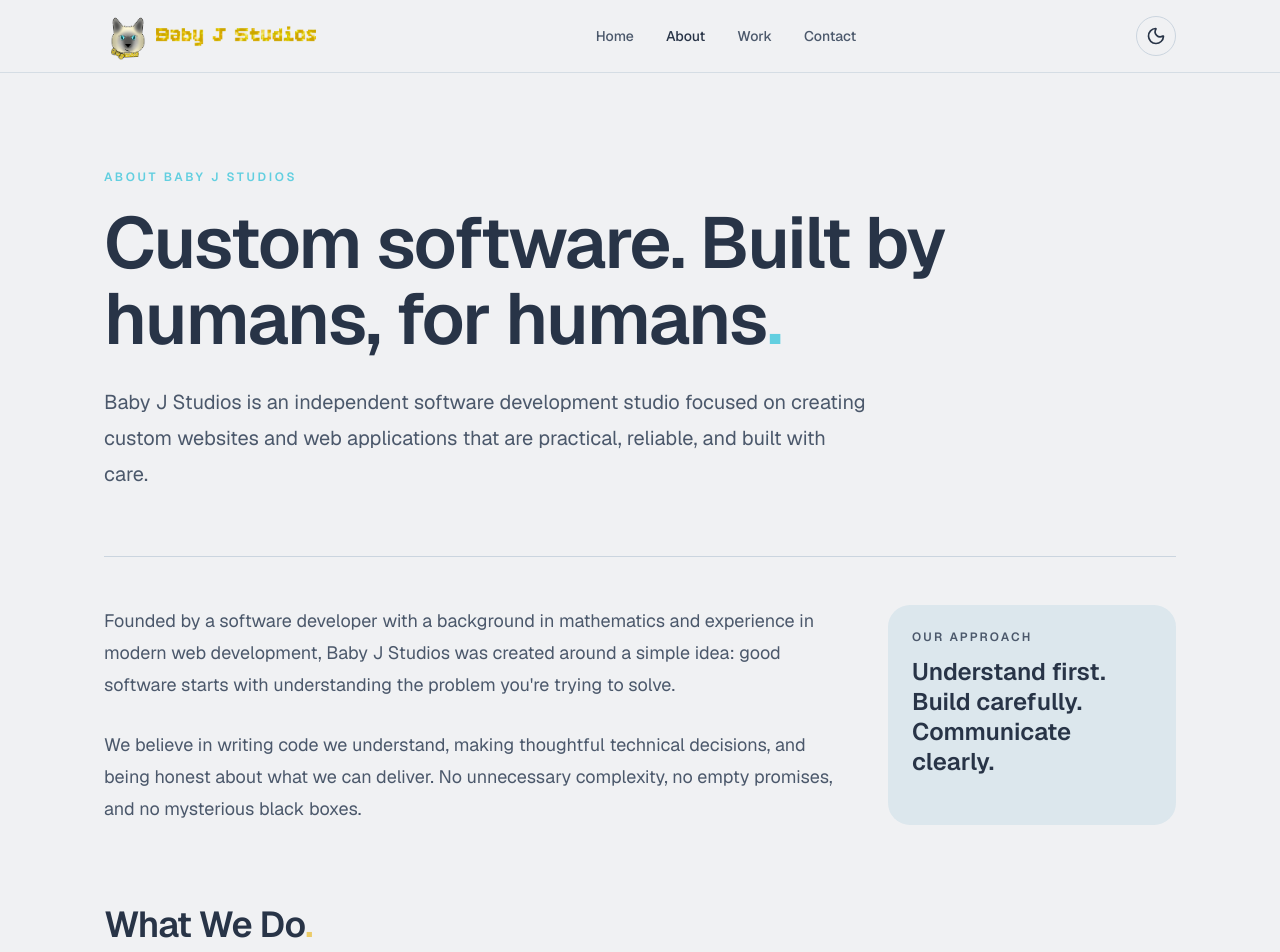
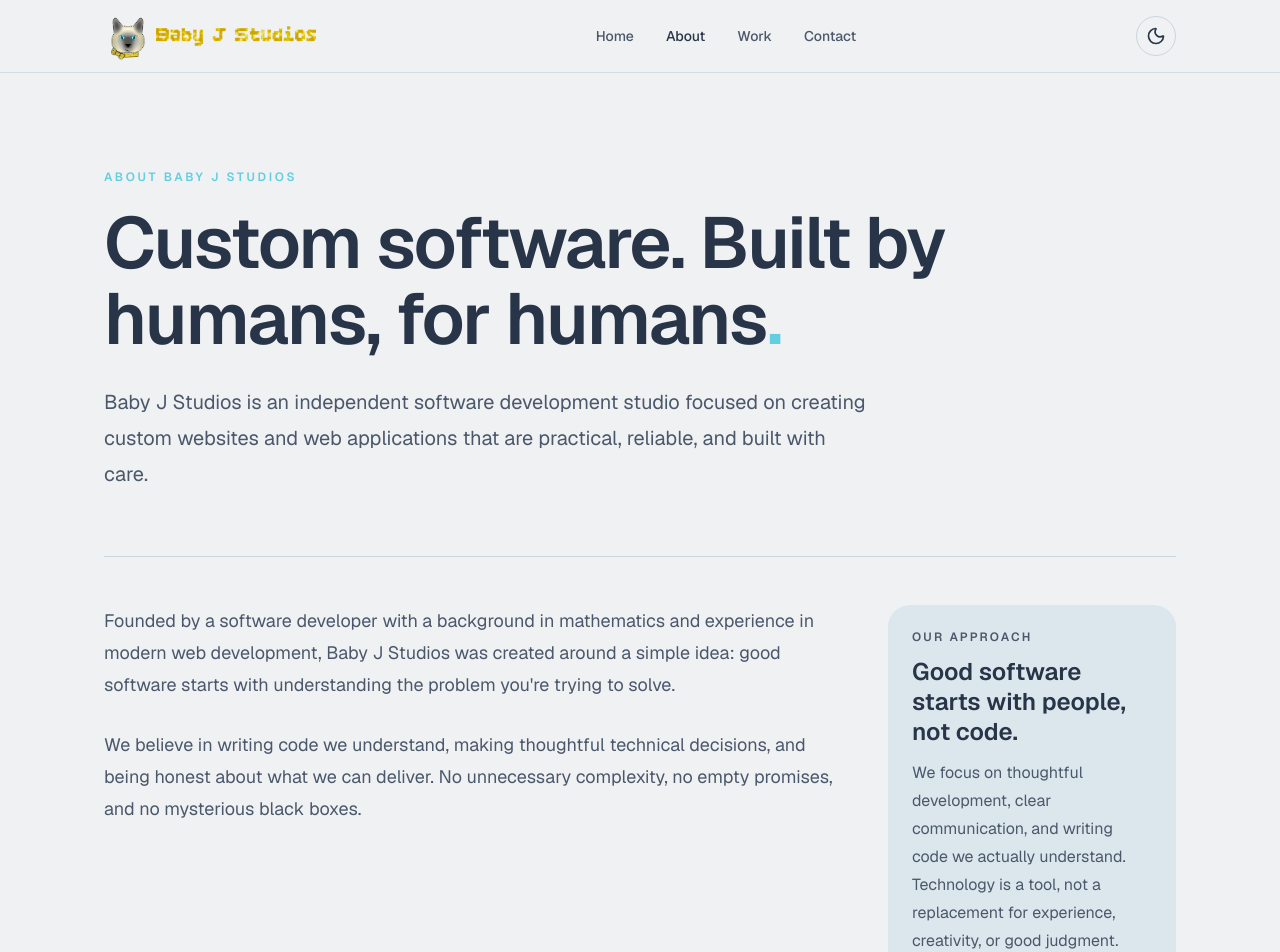
Before and after one commit to NeonLexie/baby-j-studios, a Next.js app: page /about in a window 1280 px wide. Shown: the top 952 px of the page. Built offline with nearby package versions, Linux system fonts and the light colour scheme.

Commit message:
feat: update About page content to emphasize people-centric software development

```diff
--- a/app/about/page.tsx
+++ b/app/about/page.tsx
@@ -37,8 +37,11 @@ export default function AboutPage() {
 						Our approach
 					</p>
 					<p className="mt-3 text-2xl font-semibold leading-tight text-foreground">
-						Understand first. Build carefully. Communicate clearly.
-					</p>
+						Good software starts with people, not code.
+                    </p>
+                    <p className="mt-3 leading-7 text-muted-foreground">
+                        We focus on thoughtful development, clear communication, and writing code we actually understand. Technology is a tool, not a replacement for experience, creativity, or good judgment.
+                    </p>
 				</aside>
 			</div>
 
```
